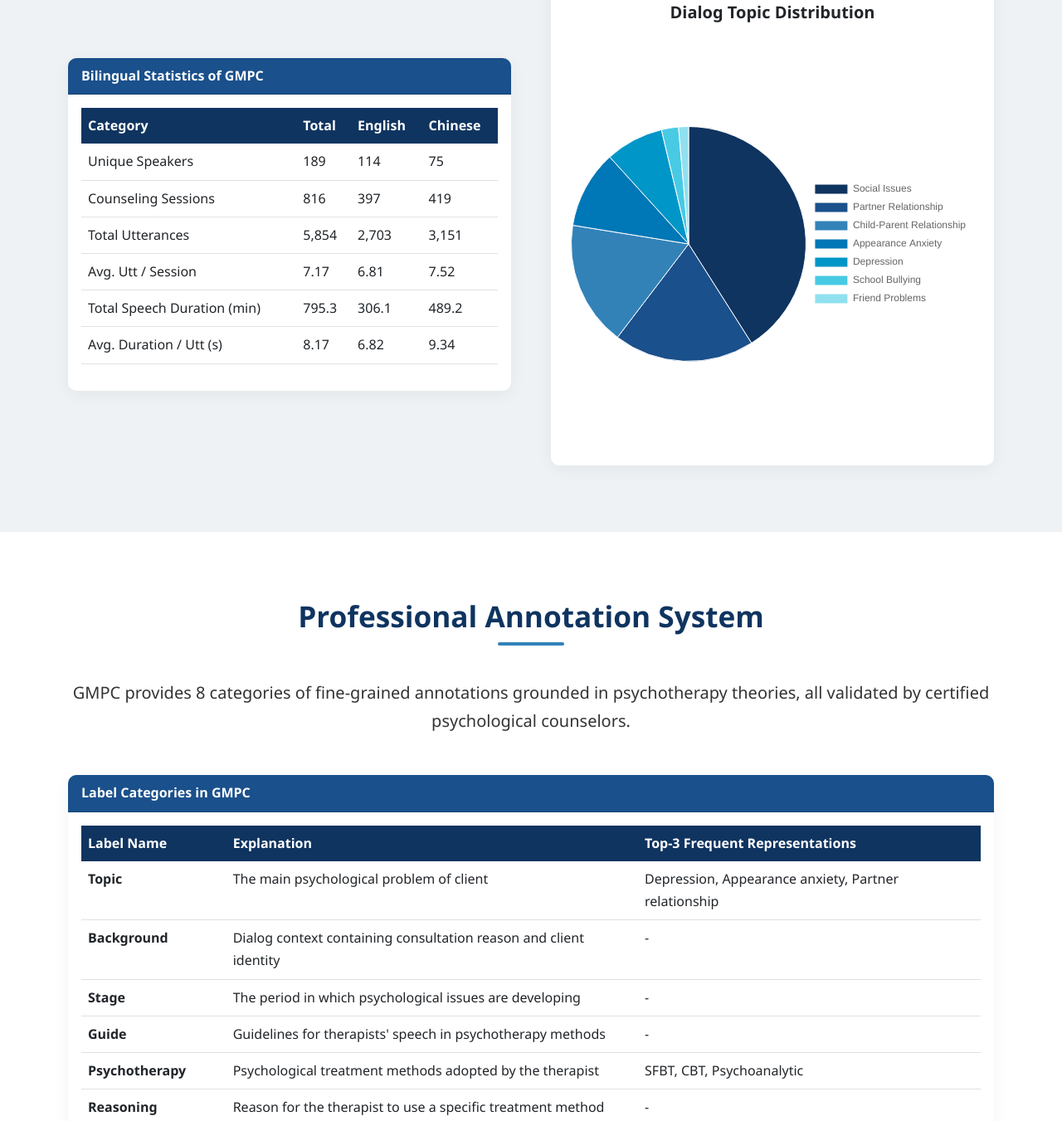
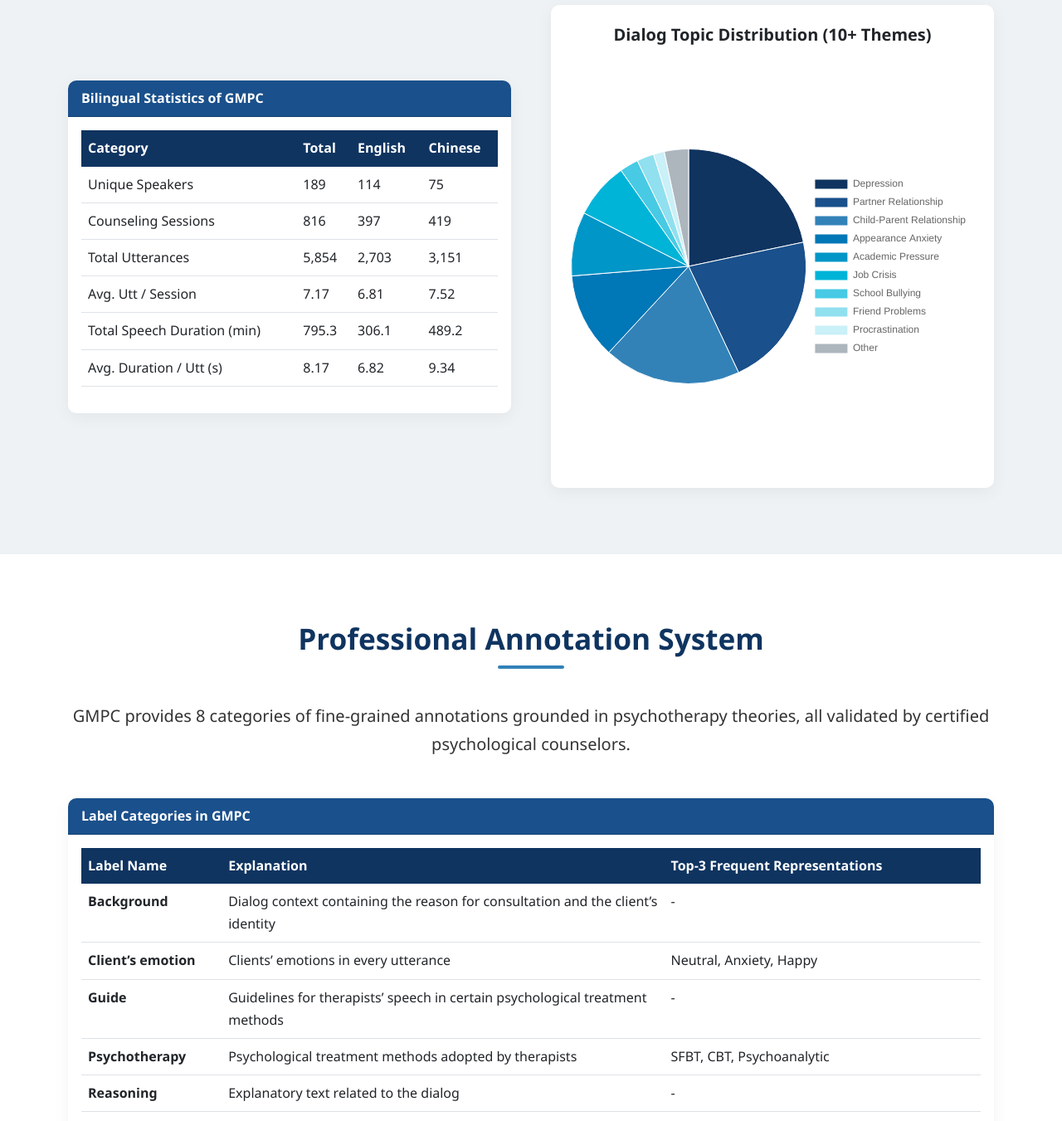
Before and after one commit to sunzekai795/gmpc, a plain HTML site: page index.html in a window 1280 px wide. Shown: the part 1449-2800 px from the top of the page at 83% size. Drawn offline with nearby package versions, Linux system fonts and the light colour scheme.

Commit message:
fix index

```diff
--- a/index.html
+++ b/index.html
@@ -122,6 +122,9 @@
             overflow: hidden;
             border-radius: 10px;
             box-shadow: 0 5px 20px rgba(0,0,0,0.1);
+            background: #000;
+            max-width: 720px;
+            margin: 0 auto;
         }
         .video-container video {
             position: absolute;
@@ -130,6 +133,7 @@
             width: 100%;
             height: 100%;
             border-radius: 10px;
+            object-fit: cover;
         }
         .footer {
             padding: 40px 0;
@@ -169,7 +173,7 @@
                         <a class="nav-link" href="#demo">Demo</a>
                     </li>
                     <li class="nav-item">
-                        <a class="nav-link" href="https://github.com/sunzekai795/gmpc" target="_blank">
+                        <a class="nav-link" href="https://github.com/sunzekai795/gmpc" target="_blank" rel="noopener noreferrer">
                             <i class="fab fa-github me-1"></i> GitHub
                         </a>
                     </li>
@@ -203,12 +207,13 @@
                         While Multimodal Large Language Models (MLLMs) show great potential in AI-driven psychological counseling, their development is severely hindered by the scarcity of high-quality multimodal counseling data, due to privacy constraints, insufficient professional annotations, and poor emotional expressiveness of existing synthetic data.
                     </p>
                     <p class="mb-4">
-                        To address these challenges, we construct the <strong>GMPC (Generated Multimodal Psychological Counseling) Dataset</strong>, a high-quality tri-modal benchmark enriched with fine-grained psychological annotations for downstream MLLM training and evaluation in mental health support. It fills the gap of high-quality multimodal datasets in the psychological counseling field, and establishes a reliable foundation for related MLLM research.
+                        To address these challenges, we construct the <strong>GMPC (Generated Multimodal Psychological Counseling) Dataset</strong>, the first high-quality tri-modal dataset generated via the Therapeutic Generation Pipeline (TGP), a multi-agent three-stage “text-audio-video” synthesizing pipeline.
+                        GMPC comprises bilingual counseling dialogs derived from authentic psychological counseling conversations, and includes 8 categories of psychotherapy-grounded annotations (e.g., therapist’s strategy and client’s emotion) validated by certified psychological counselors.
                     </p>
                     <div class="row mt-5 g-4">
                         <div class="col-md-3 col-sm-6">
                             <div class="card text-center p-4">
-                                <h3 class="text-primary fw-bold">951</h3>
+                                <h3 class="text-primary fw-bold">816</h3>
                                 <p class="mb-0">Bilingual Counseling Sessions</p>
                             </div>
                         </div>
@@ -302,7 +307,7 @@
                 </div>
                 <div class="col-lg-6">
                     <div class="card p-4">
-                        <h5 class="fw-bold text-center mb-4">Dialog Topic Distribution</h5>
+                        <h5 class="fw-bold text-center mb-4">Dialog Topic Distribution (10+ Themes)</h5>
                         <canvas id="topicChart" width="400" height="400"></canvas>
                     </div>
                 </div>
@@ -335,43 +340,43 @@
                                     </thead>
                                     <tbody>
                                         <tr>
+                                            <td><strong>Background</strong></td>
+                                            <td>Dialog context containing the reason for consultation and the client’s identity</td>
+                                            <td>-</td>
+                                        </tr>
+                                        <tr>
+                                            <td><strong>Client’s emotion</strong></td>
+                                            <td>Clients’ emotions in every utterance</td>
+                                            <td>Neutral, Anxiety, Happy</td>
+                                        </tr>
+                                        <tr>
+                                            <td><strong>Guide</strong></td>
+                                            <td>Guidelines for therapists’ speech in certain psychological treatment methods</td>
+                                            <td>-</td>
+                                        </tr>
+                                        <tr>
+                                            <td><strong>Psychotherapy</strong></td>
+                                            <td>Psychological treatment methods adopted by therapists</td>
+                                            <td>SFBT, CBT, Psychoanalytic</td>
+                                        </tr>
+                                        <tr>
+                                            <td><strong>Reasoning</strong></td>
+                                            <td>Explanatory text related to the dialog</td>
+                                            <td>-</td>
+                                        </tr>
+                                        <tr>
+                                            <td><strong>Stage</strong></td>
+                                            <td>The progress of psychological counseling</td>
+                                            <td>-</td>
+                                        </tr>
+                                        <tr>
                                             <td><strong>Topic</strong></td>
                                             <td>The main psychological problem of client</td>
                                             <td>Depression, Appearance anxiety, Partner relationship</td>
                                         </tr>
                                         <tr>
-                                            <td><strong>Background</strong></td>
-                                            <td>Dialog context containing consultation reason and client identity</td>
-                                            <td>-</td>
-                                        </tr>
-                                        <tr>
-                                            <td><strong>Stage</strong></td>
-                                            <td>The period in which psychological issues are developing</td>
-                                            <td>-</td>
-                                        </tr>
-                                        <tr>
-                                            <td><strong>Guide</strong></td>
-                                            <td>Guidelines for therapists' speech in psychotherapy methods</td>
-                                            <td>-</td>
-                                        </tr>
-                                        <tr>
-                                            <td><strong>Psychotherapy</strong></td>
-                                            <td>Psychological treatment methods adopted by the therapist</td>
-                                            <td>SFBT, CBT, Psychoanalytic</td>
-                                        </tr>
-                                        <tr>
-                                            <td><strong>Reasoning</strong></td>
-                                            <td>Reason for the therapist to use a specific treatment method</td>
-                                            <td>-</td>
-                                        </tr>
-                                        <tr>
-                                            <td><strong>Client's emotion</strong></td>
-                                            <td>Clients' emotions in every utterance</td>
-                                            <td>Neutral, Anxiety, Happy</td>
-                                        </tr>
-                                        <tr>
-                                            <td><strong>Therapist's strategy</strong></td>
-                                            <td>Behavioral strategies taken by the therapist per utterance</td>
+                                            <td><strong>Therapist’s strategy</strong></td>
+                                            <td>Behavioral strategies adopted in each utterance</td>
                                             <td>Question, Reflection of feelings, Reassurance</td>
                                         </tr>
                                     </tbody>
@@ -396,7 +401,7 @@
                                 This study adheres to academic and global privacy guidelines including GDPR. All raw textual data are sourced from public, ethically compliant counseling resources with strict anonymization of personally identifiable information.
                             </li>
                             <li class="mb-3">
-                                Synthetic audio/video content of GMPC is generated without replicating biometrics of real individuals, and validated by 5 licensed psychological experts to avoid harmful or misleading information.
+                                Synthetic audio/video content of GMPC is generated without replicating biometrics of real individuals, and validated by licensed psychological experts to avoid harmful or misleading information.
                             </li>
                             <li>
                                 The GMPC dataset is restricted to <strong>academic research only</strong>, and is prohibited for commercial or clinical use. We prioritize ethical integrity to mitigate risks while supporting AI research on mental health.
@@ -413,7 +418,7 @@
         <div class="container">
             <h2 class="section-title">Dataset Demo Video</h2>
             <div class="row justify-content-center">
-                <div class="col-lg-10">
+                <div class="col-lg-8 col-md-10">
                     <div class="video-container">
                         <!-- 注意：这里必须使用相对路径（不要用 /xxx 这种根路径），否则挂到子路径（/repo/）下会找不到资源 -->
                         <video controls preload="metadata" poster="">
@@ -440,19 +445,39 @@
     <script src="https://cdn.jsdelivr.net/npm/bootstrap@5.3.0/dist/js/bootstrap.bundle.min.js"></script>
     <!-- 图表初始化脚本 -->
     <script>
-        // 话题分布饼图
+        // 话题分布饼图（Figure 3）
         const topicCtx = document.getElementById('topicChart').getContext('2d');
         new Chart(topicCtx, {
             type: 'pie',
             data: {
-                labels: ['Social Issues', 'Partner Relationship', 'Child-Parent Relationship', 'Appearance Anxiety', 'Depression', 'School Bullying', 'Friend Problems'],
+                labels: [
+                    'Depression',
+                    'Partner Relationship',
+                    'Child-Parent Relationship',
+                    'Appearance Anxiety',
+                    'Academic Pressure',
+                    'Job Crisis',
+                    'School Bullying',
+                    'Friend Problems',
+                    'Procrastination',
+                    'Other',
+                ],
                 datasets: [{
-                    data: [45.1, 21.3, 18.9, 11.8, 8.81, 2.58, 1.51],
+                    data: [21.7, 21.3, 18.9, 11.8, 8.81, 7.73, 2.58, 2.36, 1.5, 3.33],
                     backgroundColor: [
-                        '#0f3460', '#1a508b', '#3282b8', '#0077b6', '#0096c7', '#48cae4', '#90e0ef'
+                        '#0f3460',
+                        '#1a508b',
+                        '#3282b8',
+                        '#0077b6',
+                        '#0096c7',
+                        '#00b4d8',
+                        '#48cae4',
+                        '#90e0ef',
+                        '#caf0f8',
+                        '#adb5bd',
                     ],
-                    borderWidth: 1
-                }]
+                    borderWidth: 1,
+                }],
             },
             options: {
                 responsive: true,
@@ -462,24 +487,28 @@
                     },
                     tooltip: {
                         callbacks: {
-                            label: function(context) {
+                            label: function (context) {
                                 return `${context.label}: ${context.raw}%`;
-                            }
-                        }
-                    }
-                }
-            }
+                            },
+                        },
+                    },
+                },
+            },
         });
 
-        // 导航栏滚动效果
-        document.querySelectorAll('.nav-link').forEach(link => {
-            link.addEventListener('click', function(e) {
-                e.preventDefault();
+        // 导航栏滚动效果（仅处理站内锚点；避免拦截 GitHub 外链）
+        document.querySelectorAll('a[href^="#"]').forEach((link) => {
+            link.addEventListener('click', function (e) {
                 const targetId = this.getAttribute('href');
                 const targetElement = document.querySelector(targetId);
+                if (!targetElement) {
+                    return;
+                }
+
+                e.preventDefault();
                 window.scrollTo({
                     top: targetElement.offsetTop - 70,
-                    behavior: 'smooth'
+                    behavior: 'smooth',
                 });
             });
         });
```
